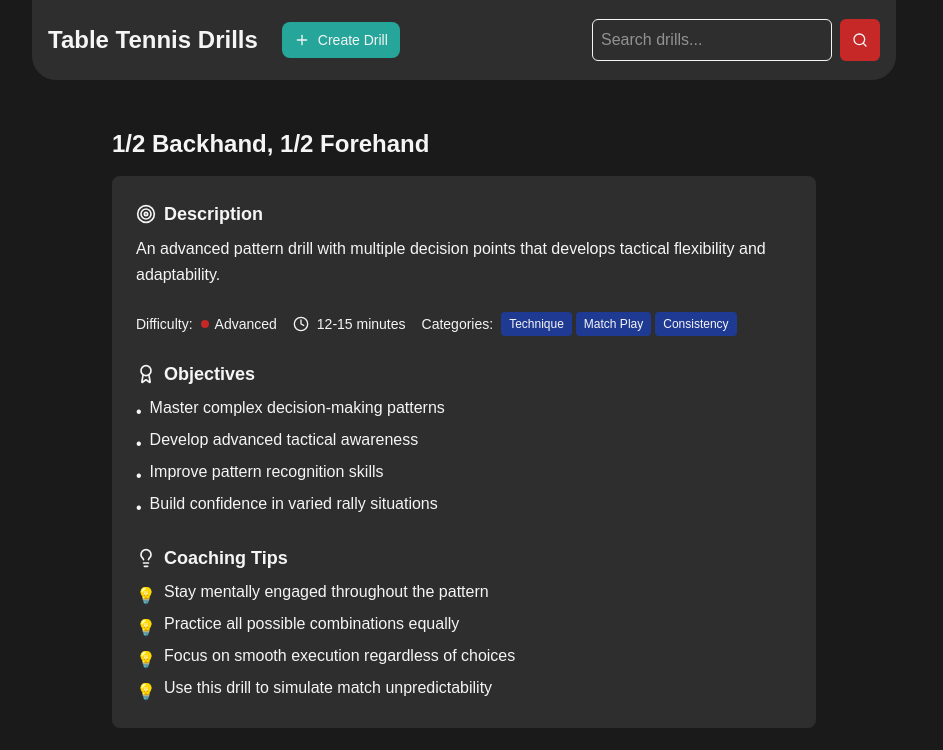
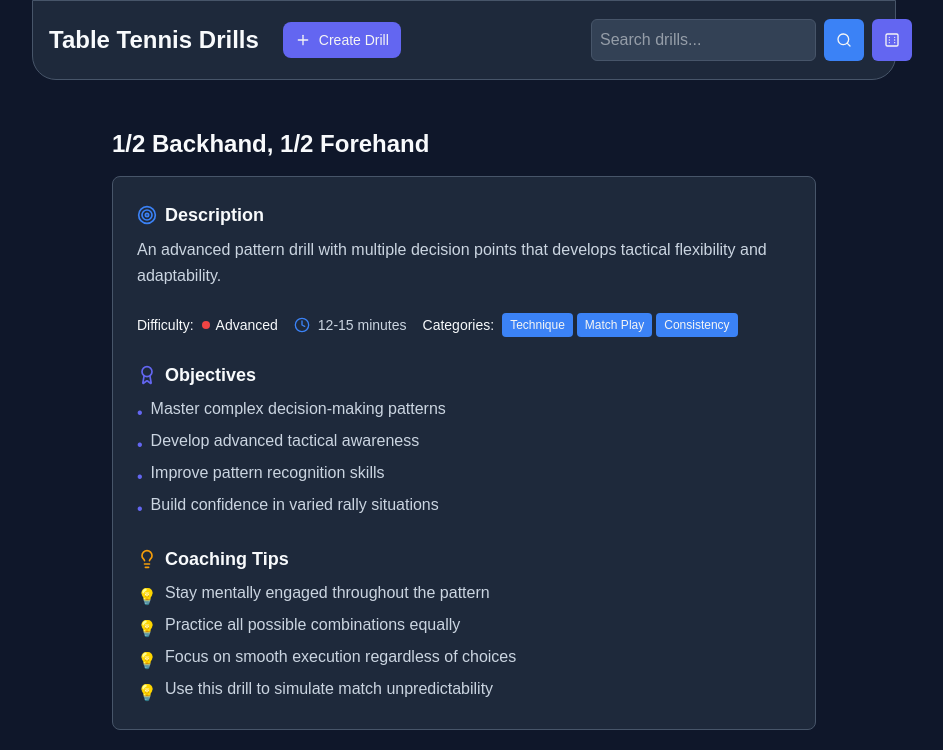
Before and after one commit to RowMur/ttdrills, a Next.js app: page /drills/1-2-backhand-1-2-forehand in a window 1280 px wide. Shown: the top 750 px of the page, without its empty margins (176-1119 px from the left). Built offline with nearby package versions, Linux system fonts and the light colour scheme.

Commit message:
vibe: style: new colour scheme

```diff
--- a/src/app/drills/[drill]/_components/DiagramSection.tsx
+++ b/src/app/drills/[drill]/_components/DiagramSection.tsx
@@ -69,7 +69,7 @@ export const DiagramSection = ({ drill }: Props) => {
           goToNextNodeOption={goToNextNodeOption}
         />
       </div>
-      <div className="grow bg-grey rounded flex flex-col p-4 gap-4">
+      <div className="grow bg-surface border border-border rounded flex flex-col p-4 gap-4">
         <div className="flex justify-between items-end gap-2">
           <ControlButton onClick={reset}>
             <RotateCcw />
@@ -105,10 +105,10 @@ export const DiagramSection = ({ drill }: Props) => {
             <div className="justify-center flex mt-4 gap-2">
               {potentialNextNodes.map((node, i) => (
                 <>
-                  <span className="text-xs text-slate-500" key={node.id}>
+                  <span className="text-xs text-text-subtle" key={node.id}>
                     {node.ball.placement.depth} {node.ball.placement.direction}
                   </span>
-                  <span className="text-xs text-slate-500">
+                  <span className="text-xs text-text-subtle">
                     {i < potentialNextNodes.length - 1 ? "or" : ""}
                   </span>
                 </>
--- a/src/app/globals.css
+++ b/src/app/globals.css
@@ -5,6 +5,29 @@
   --font-mono: var(--font-geist-mono);
 
   --color-*: initial;
+
+  /* Primary Brand Colors */
+  --color-primary: #3b82f6; /* Modern blue */
+  --color-primary-dark: #1d4ed8; /* Darker blue for hover states */
+  --color-primary-light: #60a5fa; /* Lighter blue for accents */
+
+  /* Success & Error States */
+  --color-success: #6366f1; /* Indigo - more sophisticated */
+  --color-success-dark: #4f46e5; /* Darker indigo */
+  --color-warning: #f59e0b; /* Amber warning */
+  --color-danger: #ef4444; /* Modern red */
+  --color-danger-dark: #dc2626; /* Darker red */
+
+  /* Neutral Palette */
+  --color-background: #0f172a; /* Deep slate background */
+  --color-surface: #1e293b; /* Card/surface color */
+  --color-surface-light: #334155; /* Lighter surface */
+  --color-border: #475569; /* Border color */
+  --color-text: #f8fafc; /* Primary text */
+  --color-text-muted: #cbd5e1; /* Secondary text */
+  --color-text-subtle: #94a3b8; /* Subtle text */
+
+  /* Legacy colors for drill diagrams (DO NOT CHANGE) */
   --color-red: #c62828;
   --color-green: #26a69a;
   --color-slate: #1a1a1a;
@@ -15,7 +38,7 @@
 }
 
 body {
-  background: var(--color-slate);
-  color: var(--color-white);
+  background: var(--color-background);
+  color: var(--color-text);
   font-family: Arial, Helvetica, sans-serif;
 }
--- a/src/components/ControlButton.tsx
+++ b/src/components/ControlButton.tsx
@@ -11,7 +11,7 @@ export const ControlButton = ({
 }: PropsWithChildren<Props>) => {
   return (
     <button
-      className="text-white disabled:text-light-grey hover:not-disabled:text-light-grey hover:not-disabled:cursor-pointer disabled:cursor-not-allowed"
+      className="text-text disabled:text-text-subtle hover:not-disabled:text-primary hover:not-disabled:cursor-pointer disabled:cursor-not-allowed"
       {...rest}
     >
       {children}
--- a/src/components/DrillDetails.tsx
+++ b/src/components/DrillDetails.tsx
@@ -8,33 +8,33 @@ type Props = {
 
 export const DrillDetails = ({ drill }: Props) => {
   return (
-    <div className="bg-grey rounded-lg p-6 mb-6">
+    <div className="bg-surface border border-border rounded-lg p-6 mb-6">
       <div className="space-y-6">
         {/* Description */}
         <div>
-          <h3 className="text-lg font-semibold mb-2 flex items-center gap-2 text-white">
-            <Target className="w-5 h-5 text-white" />
+          <h3 className="text-lg font-semibold mb-2 flex items-center gap-2 text-text">
+            <Target className="w-5 h-5 text-primary" />
             Description
           </h3>
-          <p className="text-white leading-relaxed">{drill.description}</p>
+          <p className="text-text-muted leading-relaxed">{drill.description}</p>
         </div>
 
         {/* Metadata Row */}
         <div className="flex flex-wrap gap-4 items-center text-sm">
           {/* Difficulty */}
           <div className="flex items-center gap-2">
-            <span className="text-white font-medium">Difficulty:</span>
+            <span className="text-text font-medium">Difficulty:</span>
             <div className="flex items-center gap-1.5">
               <div
                 className={`w-2 h-2 rounded-full ${
                   drill.difficulty === "beginner"
-                    ? "bg-green"
+                    ? "bg-success"
                     : drill.difficulty === "intermediate"
-                    ? "bg-light-grey"
-                    : "bg-red"
+                    ? "bg-warning"
+                    : "bg-danger"
                 }`}
               />
-              <span className="text-white font-medium">
+              <span className="text-text font-medium">
                 {difficultyDisplay[drill.difficulty]}
               </span>
             </div>
@@ -43,19 +43,19 @@ export const DrillDetails = ({ drill }: Props) => {
           {/* Duration */}
           {drill.duration && (
             <div className="flex items-center gap-2">
-              <Clock className="w-4 h-4 text-white" />
-              <span className="text-white">{drill.duration}</span>
+              <Clock className="w-4 h-4 text-primary" />
+              <span className="text-text-muted">{drill.duration}</span>
             </div>
           )}
 
           {/* Categories */}
           <div className="flex items-center gap-2">
-            <span className="text-white font-medium">Categories:</span>
+            <span className="text-text font-medium">Categories:</span>
             <div className="flex flex-wrap gap-1">
               {drill.categories.map((category) => (
                 <span
                   key={category}
-                  className="px-2 py-1 bg-table-blue text-white rounded text-xs font-medium"
+                  className="px-2 py-1 bg-primary text-white rounded text-xs font-medium"
                 >
                   {categoryDisplay[category]}
                 </span>
@@ -66,8 +66,8 @@ export const DrillDetails = ({ drill }: Props) => {
           {/* Equipment */}
           {drill.equipment && drill.equipment.length > 0 && (
             <div className="flex items-center gap-2">
-              <Wrench className="w-4 h-4 text-white" />
-              <span className="text-white">
+              <Wrench className="w-4 h-4 text-primary" />
+              <span className="text-text-muted">
                 {drill.equipment
                   .map((item) => item.charAt(0).toUpperCase() + item.slice(1))
                   .join(", ")}
@@ -78,14 +78,17 @@ export const DrillDetails = ({ drill }: Props) => {
 
         {/* Objectives */}
         <div>
-          <h3 className="text-lg font-semibold mb-2 flex items-center gap-2 text-white">
-            <Award className="w-5 h-5 text-white" />
+          <h3 className="text-lg font-semibold mb-2 flex items-center gap-2 text-text">
+            <Award className="w-5 h-5 text-success" />
             Objectives
           </h3>
           <ul className="space-y-1">
             {drill.objectives.map((objective, index) => (
-              <li key={index} className="text-white flex items-start gap-2">
-                <span className="text-white mt-1">•</span>
+              <li
+                key={index}
+                className="text-text-muted flex items-start gap-2"
+              >
+                <span className="text-success mt-1">•</span>
                 {objective}
               </li>
             ))}
@@ -94,14 +97,17 @@ export const DrillDetails = ({ drill }: Props) => {
 
         {/* Tips */}
         <div>
-          <h3 className="text-lg font-semibold mb-2 flex items-center gap-2 text-white">
-            <Lightbulb className="w-5 h-5 text-white" />
+          <h3 className="text-lg font-semibold mb-2 flex items-center gap-2 text-text">
+            <Lightbulb className="w-5 h-5 text-warning" />
             Coaching Tips
           </h3>
           <ul className="space-y-1">
             {drill.tips.map((tip, index) => (
-              <li key={index} className="text-white flex items-start gap-2">
-                <span className="text-white mt-1">💡</span>
+              <li
+                key={index}
+                className="text-text-muted flex items-start gap-2"
+              >
+                <span className="text-warning mt-1">💡</span>
                 {tip}
               </li>
             ))}
--- a/src/components/Navbar.tsx
+++ b/src/components/Navbar.tsx
@@ -5,17 +5,20 @@ import { Plus } from "lucide-react";
 
 export const Navbar = () => {
   return (
-    <nav className="max-w-4xl mx-auto mb-4 px-4 text-white">
-      <div className="flex flex-col lg:flex-row justify-between items-center gap-4 min-h-20 bg-grey rounded-b-3xl p-4">
+    <nav className="max-w-4xl mx-auto mb-4 px-4 text-text">
+      <div className="flex flex-col lg:flex-row justify-between items-center gap-4 min-h-20 bg-surface rounded-b-3xl p-4 border border-border">
         <div className="flex items-center gap-6">
           <h1 className="text-xl sm:text-2xl font-bold text-center">
-            <Link href="/" className="hover:underline">
+            <Link
+              href="/"
+              className="hover:text-primary-light transition-colors"
+            >
               Table Tennis Drills
             </Link>
           </h1>
           <Link
             href="/create"
-            className="flex items-center gap-2 px-3 py-2 bg-green text-white rounded-lg hover:bg-green/80 transition-colors text-sm font-medium"
+            className="flex items-center gap-2 px-3 py-2 bg-success text-white rounded-lg hover:bg-success-dark transition-colors text-sm font-medium"
           >
             <Plus className="w-4 h-4" />
             Create Drill
--- a/src/components/Searchbox.tsx
+++ b/src/components/Searchbox.tsx
@@ -2,11 +2,12 @@
 
 import { SEARCH_KEY } from "@/constants";
 import { useSearchTerm } from "@/hooks/useSearchTerm";
-import { Search } from "lucide-react";
-import { useRouter } from "next/navigation";
+import { getRandomDrill } from "@/utils/drillSearch";
+import { Search, Dice6 } from "lucide-react";
+import { useRouter, usePathname } from "next/navigation";
 import { useCallback, useState } from "react";
 
-export const Searchbox = () => {
+export const Searchbox = ({ compact = false }: { compact?: boolean }) => {
   const searchTerm = useSearchTerm();
   const router = useRouter();
 
@@ -23,6 +24,55 @@ export const Searchbox = () => {
     [router]
   );
 
+  const handleRandomDrill = useCallback(() => {
+    const randomDrill = getRandomDrill(searchInput);
+    if (randomDrill) {
+      router.push(`/drills/${randomDrill.slug}`);
+    } else {
+      if (searchInput.trim()) {
+        router.push(`/?${SEARCH_KEY}=${encodeURIComponent(searchInput)}`);
+      } else {
+        const anyRandomDrill = getRandomDrill("");
+        if (anyRandomDrill) {
+          router.push(`/drills/${anyRandomDrill.slug}`);
+        }
+      }
+    }
+  }, [searchInput, router]);
+
+  if (compact) {
+    return (
+      <div className="flex gap-2 w-72">
+        <input
+          type="text"
+          placeholder="Search drills..."
+          value={searchInput}
+          onChange={(e) => setSearchInput(e.target.value)}
+          onKeyDown={(e) => {
+            if (e.key === "Enter") {
+              handleSearch(searchInput);
+            }
+          }}
+          className="border border-border bg-surface-light text-text rounded-md p-2 grow focus:border-primary focus:outline-none"
+        />
+        <button
+          onClick={() => handleSearch(searchInput)}
+          className="bg-primary text-white rounded-md hover:bg-primary-dark hover:cursor-pointer px-3 transition-colors"
+          title="Search drills"
+        >
+          <Search size={16} />
+        </button>
+        <button
+          onClick={handleRandomDrill}
+          className="bg-success text-white rounded-md hover:bg-success-dark hover:cursor-pointer px-3 transition-colors"
+          title="Get a random drill based on your search"
+        >
+          <Dice6 size={16} />
+        </button>
+      </div>
+    );
+  }
+
   return (
     <div className="flex gap-2 w-72">
       <input
@@ -35,15 +85,28 @@ export const Searchbox = () => {
             handleSearch(searchInput);
           }
         }}
-        className="border border-gray-300 rounded-md p-2 grow"
+        className="border border-border bg-surface-light text-text rounded-md p-2 grow focus:border-primary focus:outline-none"
       />
       <button
         onClick={() => handleSearch(searchInput)}
-        className="bg-red text-white rounded-md hover:bg-green hover:cursor-pointer px-3 transition-colors"
+        className="bg-primary text-white rounded-md hover:bg-primary-dark hover:cursor-pointer px-3 transition-colors"
         title="Search drills"
       >
         <Search size={16} />
       </button>
+      <button
+        onClick={handleRandomDrill}
+        className="bg-success text-white rounded-md hover:bg-success-dark hover:cursor-pointer px-3 transition-colors"
+        title="Get a random drill based on your search"
+      >
+        <Dice6 size={16} />
+      </button>
     </div>
   );
 };
+
+export const SearchboxWithPageCheckWrapper = () => {
+  const pathname = usePathname();
+  const isHome = pathname === "/";
+  return isHome ? null : <Searchbox compact />;
+};
```
Also changed, not shown: src/app/create/page.tsx (+12 -8 lines), src/app/drills/[drill]/_components/NodeTD.tsx (+4 -4 lines), src/components/DrillCard.tsx (+10 -7 lines), src/components/DrillFormMetadata.tsx (+19 -19 lines), src/components/DrillFormSequence.tsx (+22 -22 lines), src/components/SearchResults.tsx (+14 -9 lines).
